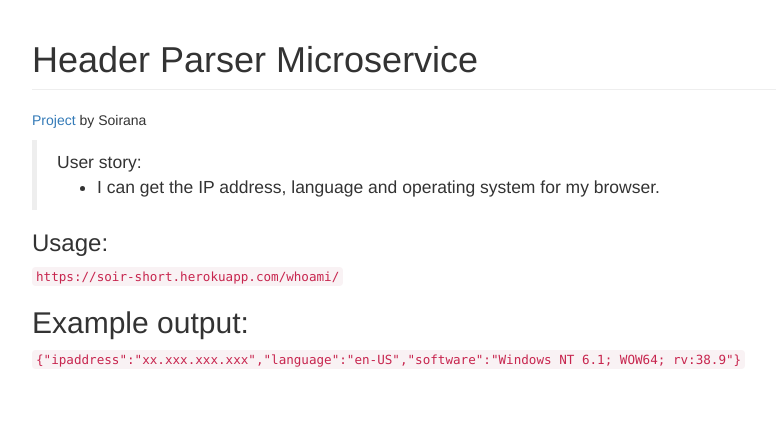
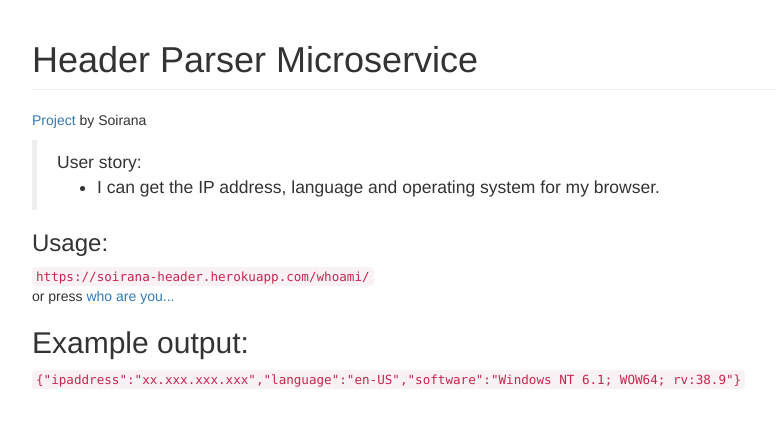
Before and after one commit to Soirana/header-parser-service, a website: page index.html in a window 1280 px wide. Shown: the whole page, without its empty margins (38-814 px from the left). Drawn offline with nearby package versions, Linux system fonts and the light colour scheme.

Commit message:
cleaning

```diff
--- a/index.html
+++ b/index.html
@@ -18,7 +18,8 @@ by Soirana</p>
 </blockquote>
 
 <h3>Usage:</h3>
-<code>https://soir-short.herokuapp.com/whoami/</code><br>
+<code>https://soirana-header.herokuapp.com/whoami/</code><br>
+or press  <a href="https://soirana-header.herokuapp.com/whoami">who are you...</a>
 <h2>Example output:</h2>
 <code>{"ipaddress":"xx.xxx.xxx.xxx","language":"en-US","software":"Windows NT 6.1; WOW64; rv:38.9"}</code><br>
 
```
